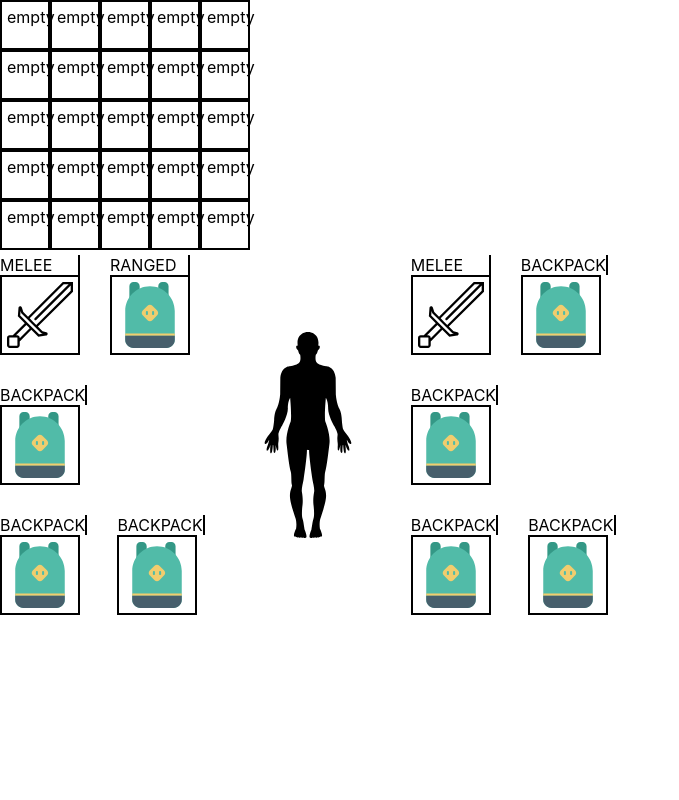
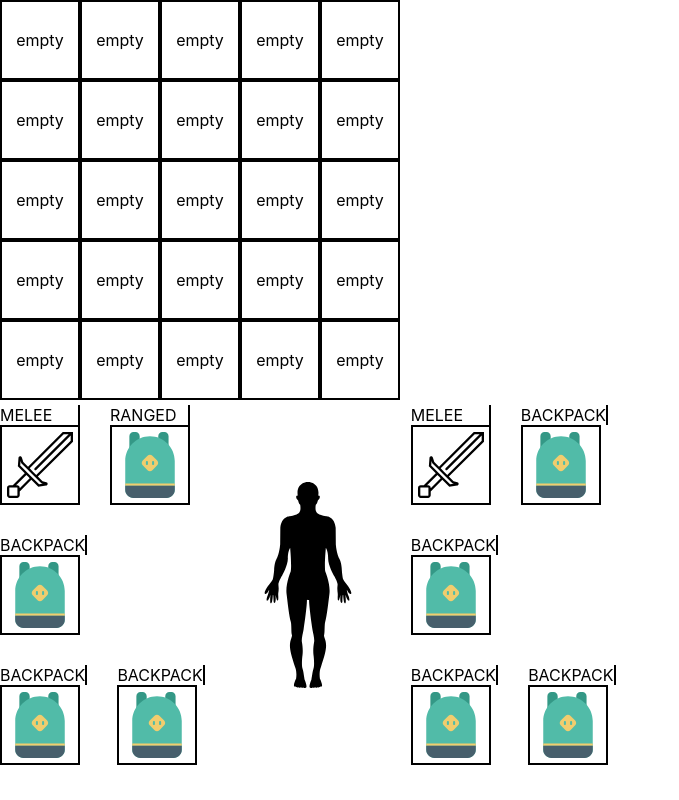
Before and after one commit to AndriiManyak/epic-stories, a Next.js app: page / in a window 1280 px wide. Shown: the whole page, without its empty margins (0-679 px from the left). Built offline with nearby package versions, Linux system fonts and the light colour scheme.

Commit message:
update inventory components

```diff
--- a/components/inventory/Inventory.tsx
+++ b/components/inventory/Inventory.tsx
@@ -19,5 +19,5 @@ export const Inventory = ({ size }: Props) => {
 
 const InventoryContainer = styled.div`
   display: grid;
-  grid-template: repeat(5, 50px) / repeat(5, 50px);
+  grid-template: repeat(5, 80px) / repeat(5, 80px);
 `;
--- a/components/inventory/InventoryItem.tsx
+++ b/components/inventory/InventoryItem.tsx
@@ -18,13 +18,14 @@ export const InventoryItem = ({ itemImage }: Props) => {
           />
         </ImageContainer>
       ) : (
-        <span>empty</span>
+        <EmptyLabel>empty</EmptyLabel>
       )}
     </InventoryContainer>
   );
 };
 
 const InventoryContainer = styled.div`
+  display: flex;
   height: 100%;
   width: 100%;
 
@@ -37,3 +38,7 @@ const ImageContainer = styled.div`
   width: 100%;
   position: relative;
 `;
+
+const EmptyLabel = styled.p`
+  margin: auto;
+`;
```
